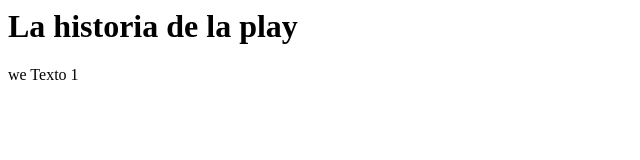
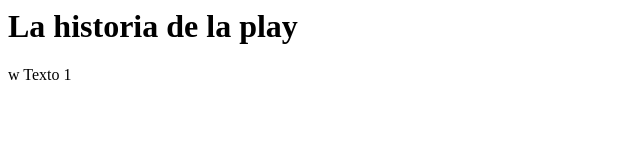
Before and after one commit to vperleo/grupo-1, a plain HTML site: page index.html in a window 1280 px wide. Shown: the full height of the page, 0-640 px from the left. Drawn offline with Linux system fonts and the light colour scheme.

Commit message:
subicionado

```diff
--- a/index.html
+++ b/index.html
@@ -4,7 +4,7 @@
         <title>Grupo 1</title>
     </head>
     <body>
-      we
+      w
     Texto 1
     </body>
 </HTML>
```
